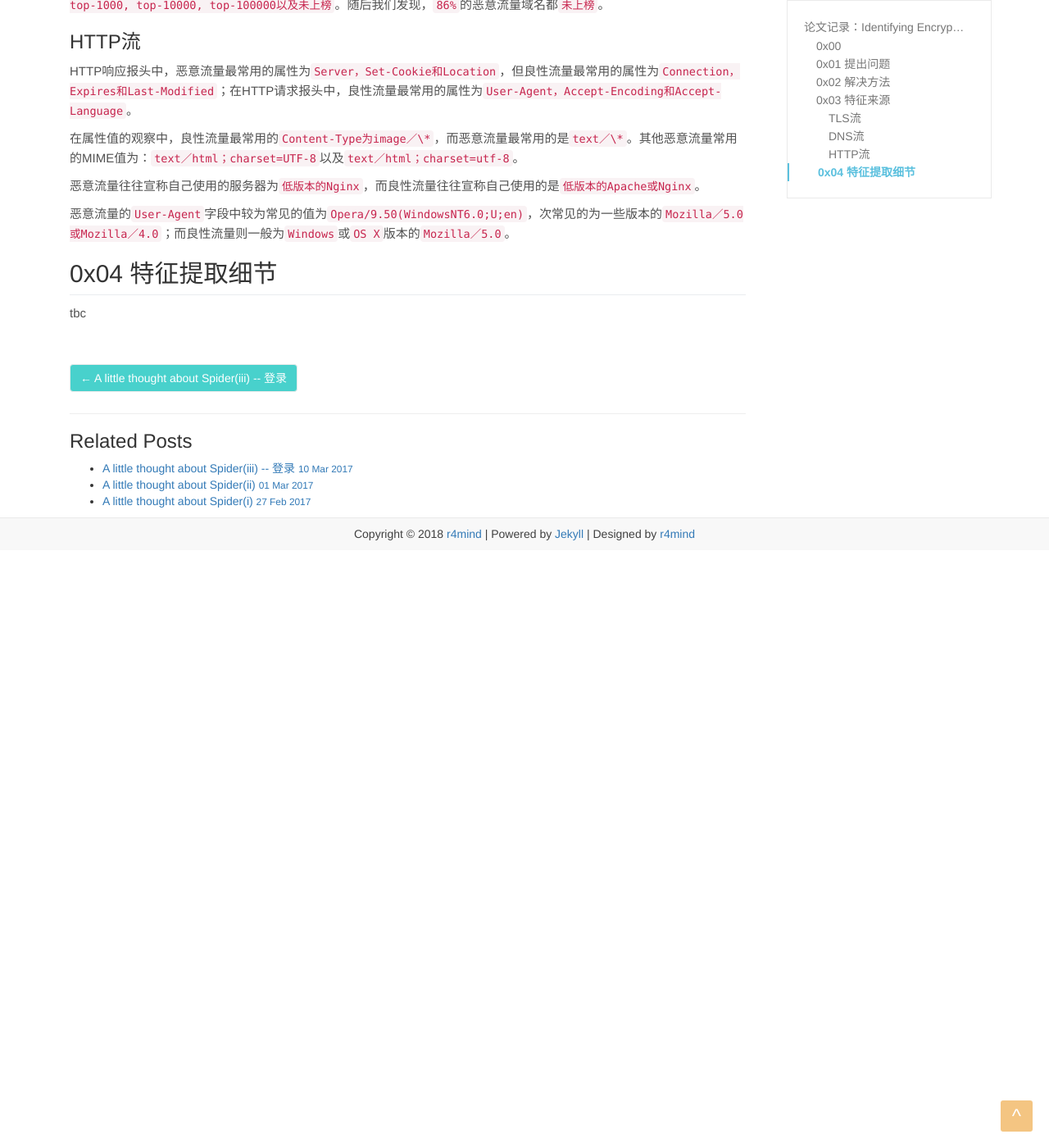
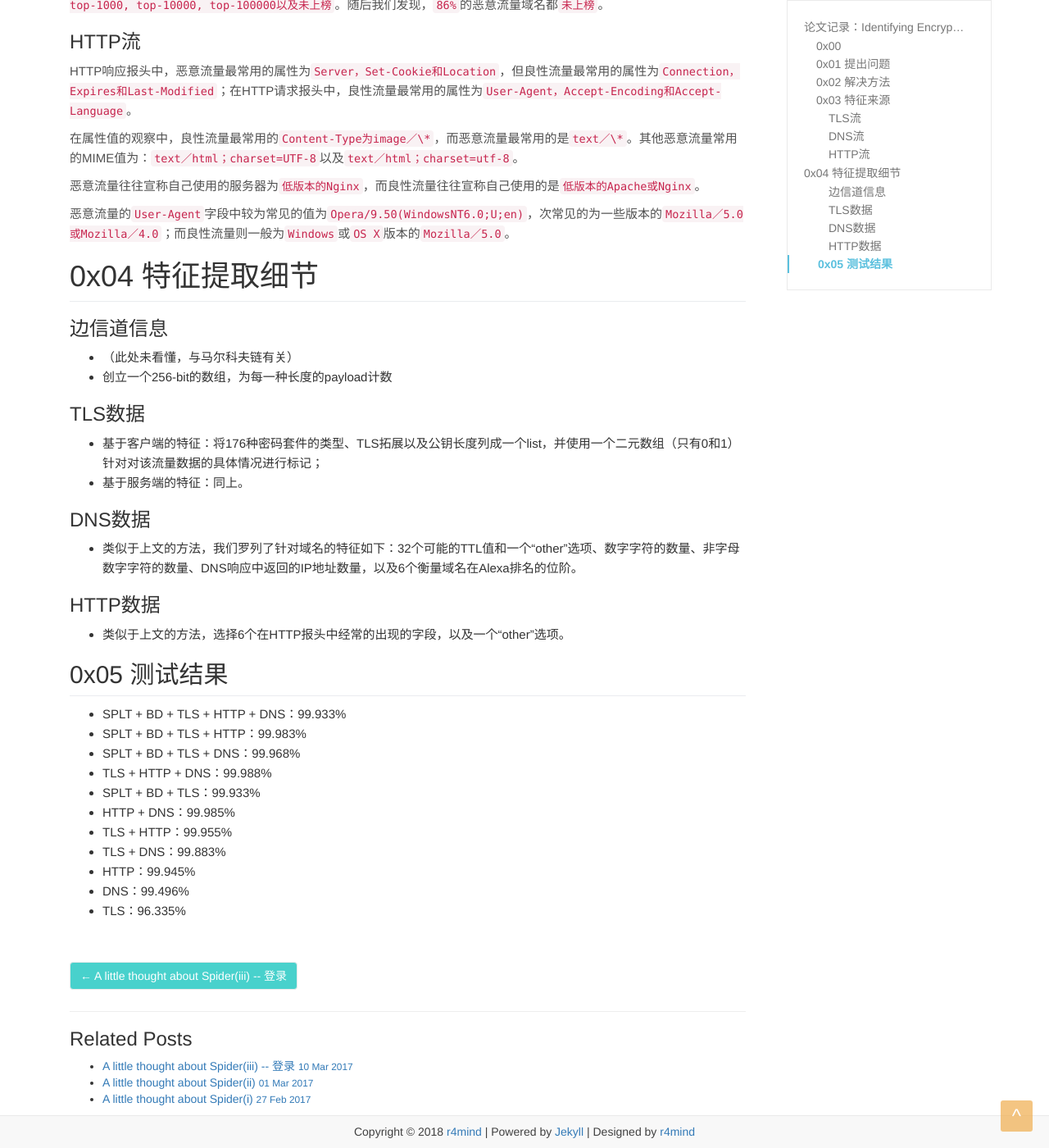
Before and after one commit to Songcoming/haha, a Jekyll site: the page built from _posts/2018-07-27-论文记录：Identifying Encrypted Malware Traffic with Contextual Flow Data.md, in a window 1280 px wide and 1400 px high, scrolled down 1807 px. Shown: the whole window at 82% size. Built offline with Jekyll 4.4.1, drawn with Linux system fonts in a browser that asks for light colours; comment, search, counter and statistics services are not loaded; before the commit the page ends 2478 px from its top, so only the background shows below that.

Commit message:
updated article

```diff
--- a/_posts/2018-07-27-论文记录：Identifying Encrypted Malware Traffic with Contextual Flow Data.md
+++ b/_posts/2018-07-27-论文记录：Identifying Encrypted Malware Traffic with Contextual Flow Data.md
@@ -67,6 +67,34 @@ HTTP响应报头中，恶意流量最常用的属性为`Server，Set-Cookie和Lo
 
 恶意流量的`User-Agent`字段中较为常见的值为`Opera/9.50(WindowsNT6.0;U;en)`，次常见的为一些版本的`Mozilla／5.0或Mozilla／4.0`；而良性流量则一般为`Windows`或`OS X`版本的`Mozilla／5.0`。
 
-## 0x04 特征提取细节
+# 0x04 特征提取细节
 
-tbc
+### 边信道信息
+* （此处未看懂，与马尔科夫链有关）
+* 创立一个256-bit的数组，为每一种长度的payload计数
+
+### TLS数据
+
+* 基于客户端的特征：将176种密码套件的类型、TLS拓展以及公钥长度列成一个list，并使用一个二元数组（只有0和1）针对对该流量数据的具体情况进行标记；
+* 基于服务端的特征：同上。
+
+### DNS数据
+
+* 类似于上文的方法，我们罗列了针对域名的特征如下：32个可能的TTL值和一个“other”选项、数字字符的数量、非字母数字字符的数量、DNS响应中返回的IP地址数量，以及6个衡量域名在Alexa排名的位阶。
+
+### HTTP数据
+
+* 类似于上文的方法，选择6个在HTTP报头中经常的出现的字段，以及一个“other”选项。
+
+## 0x05 测试结果
+* SPLT + BD + TLS + HTTP + DNS：99.933%
+* SPLT + BD + TLS + HTTP：99.983%
+* SPLT + BD + TLS + DNS：99.968%
+* TLS + HTTP + DNS：99.988%
+* SPLT + BD + TLS：99.933%
+* HTTP + DNS：99.985%
+* TLS + HTTP：99.955%
+* TLS + DNS：99.883%
+* HTTP：99.945%
+* DNS：99.496%
+* TLS：96.335%
```
Also changed, not shown: 2 other files.
